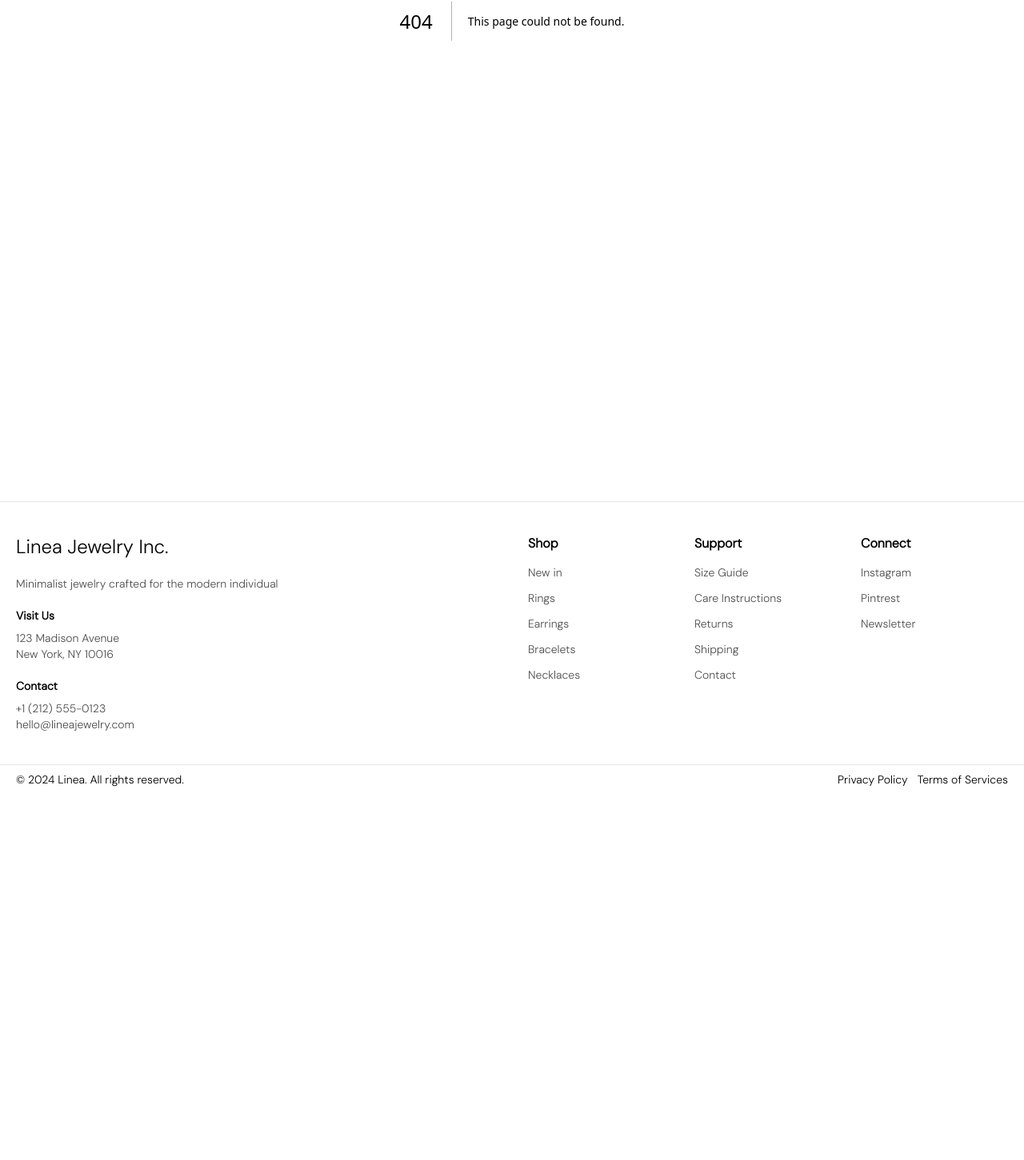
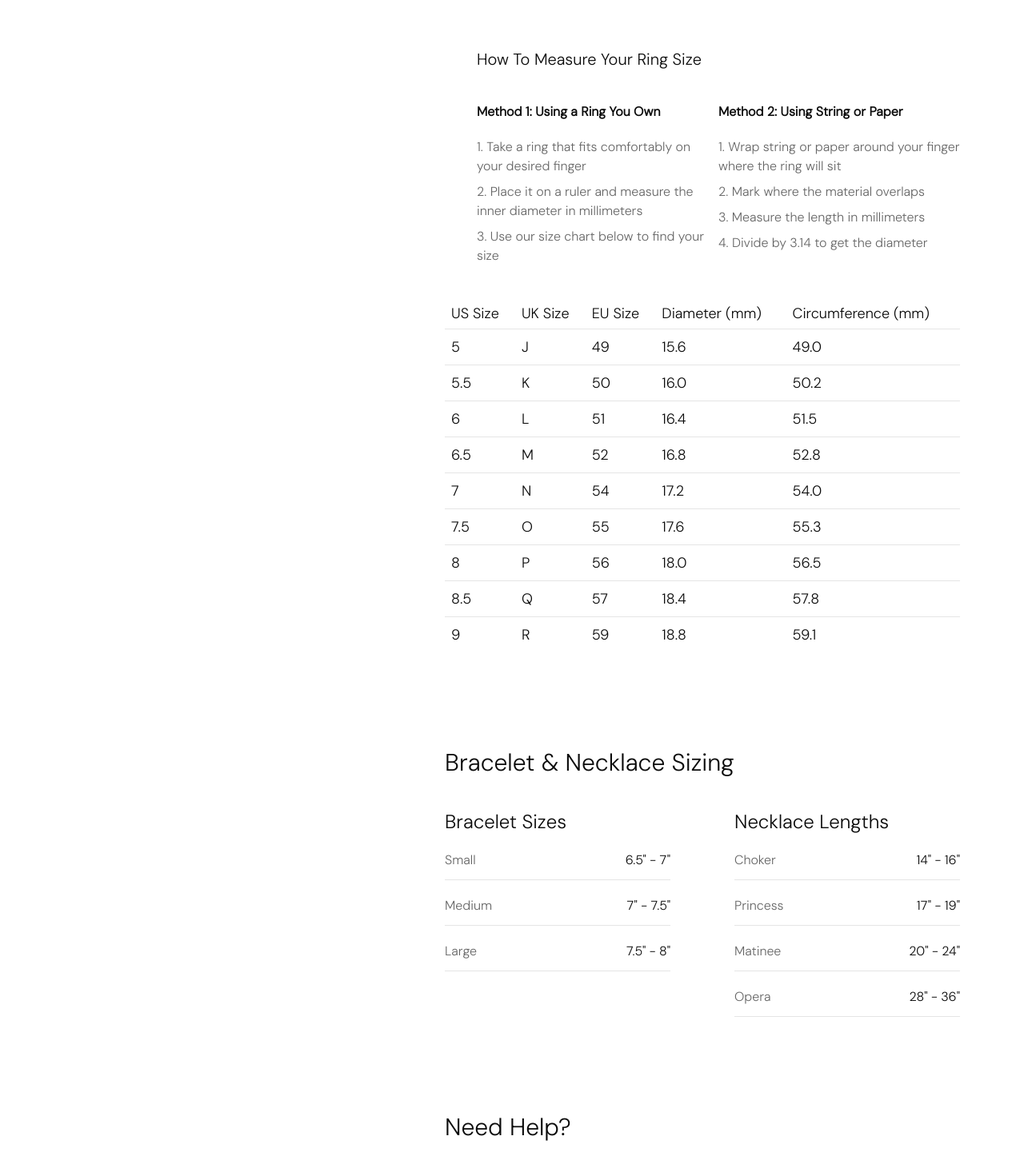
Before and after one commit to ts-krish/linea-jewellery, a Next.js app: page /about/size-guide in a window 1280 px wide. Before the commit this address had no page. Shown: the part 439-1890 px from the top of the page at 80% size. Before the commit the page ends 1432 px from the top, so only its background shows below. Built offline with nearby package versions, Linux system fonts and the light colour scheme.

Commit message:
Added Sizeguide page in about route

```diff
--- /dev/null
+++ b/src/app/about/size-guide/page.tsx
@@ -0,0 +1,7 @@
+import { SizeGuide } from "@/modules/about";
+
+const SizeGuidePage = () => {
+  return <SizeGuide />;
+};
+
+export default SizeGuidePage;
--- a/src/components/ui/index.ts
+++ b/src/components/ui/index.ts
@@ -5,3 +5,4 @@ export * from "./input";
 export * from "./popover";
 export * from "./separator";
 export * from "./sheet";
+export * from "./table";
--- /dev/null
+++ b/src/components/ui/table.tsx
@@ -0,0 +1,116 @@
+"use client"
+
+import * as React from "react"
+
+import { cn } from "@/lib/utils"
+
+function Table({ className, ...props }: React.ComponentProps<"table">) {
+  return (
+    <div
+      data-slot="table-container"
+      className="relative w-full overflow-x-auto"
+    >
+      <table
+        data-slot="table"
+        className={cn("w-full caption-bottom text-sm", className)}
+        {...props}
+      />
+    </div>
+  )
+}
+
+function TableHeader({ className, ...props }: React.ComponentProps<"thead">) {
+  return (
+    <thead
+      data-slot="table-header"
+      className={cn("[&_tr]:border-b", className)}
+      {...props}
+    />
+  )
+}
+
+function TableBody({ className, ...props }: React.ComponentProps<"tbody">) {
+  return (
+    <tbody
+      data-slot="table-body"
+      className={cn("[&_tr:last-child]:border-0", className)}
+      {...props}
+    />
+  )
+}
+
+function TableFooter({ className, ...props }: React.ComponentProps<"tfoot">) {
+  return (
+    <tfoot
+      data-slot="table-footer"
+      className={cn(
+        "border-t bg-muted/50 font-medium [&>tr]:last:border-b-0",
+        className
+      )}
+      {...props}
+    />
+  )
+}
+
+function TableRow({ className, ...props }: React.ComponentProps<"tr">) {
+  return (
+    <tr
+      data-slot="table-row"
+      className={cn(
+        "border-b transition-colors hover:bg-muted/50 data-[state=selected]:bg-muted",
+        className
+      )}
+      {...props}
+    />
+  )
+}
+
+function TableHead({ className, ...props }: React.ComponentProps<"th">) {
+  return (
+    <th
+      data-slot="table-head"
+      className={cn(
+        "h-10 px-2 text-left align-middle font-medium whitespace-nowrap text-foreground [&:has([role=checkbox])]:pr-0",
+        className
+      )}
+      {...props}
+    />
+  )
+}
+
+function TableCell({ className, ...props }: React.ComponentProps<"td">) {
+  return (
+    <td
+      data-slot="table-cell"
+      className={cn(
+        "p-2 align-middle whitespace-nowrap [&:has([role=checkbox])]:pr-0",
+        className
+      )}
+      {...props}
+    />
+  )
+}
+
+function TableCaption({
+  className,
+  ...props
+}: React.ComponentProps<"caption">) {
+  return (
+    <caption
+      data-slot="table-caption"
+      className={cn("mt-4 text-sm text-muted-foreground", className)}
+      {...props}
+    />
+  )
+}
+
+export {
+  Table,
+  TableHeader,
+  TableBody,
+  TableFooter,
+  TableHead,
+  TableRow,
+  TableCell,
+  TableCaption,
+}
--- /dev/null
+++ b/src/modules/about/SizeGuide.tsx
@@ -0,0 +1,167 @@
+import {
+  Separator,
+  Table,
+  TableBody,
+  TableCell,
+  TableHead,
+  TableHeader,
+  TableRow,
+  Button,
+} from "@/components/ui";
+
+const sizeData = [
+  { us: "5", uk: "J", eu: "49", diameter: "15.6", circumference: "49.0" },
+  { us: "5.5", uk: "K", eu: "50", diameter: "16.0", circumference: "50.2" },
+  { us: "6", uk: "L", eu: "51", diameter: "16.4", circumference: "51.5" },
+  { us: "6.5", uk: "M", eu: "52", diameter: "16.8", circumference: "52.8" },
+  { us: "7", uk: "N", eu: "54", diameter: "17.2", circumference: "54.0" },
+  { us: "7.5", uk: "O", eu: "55", diameter: "17.6", circumference: "55.3" },
+  { us: "8", uk: "P", eu: "56", diameter: "18.0", circumference: "56.5" },
+  { us: "8.5", uk: "Q", eu: "57", diameter: "18.4", circumference: "57.8" },
+  { us: "9", uk: "R", eu: "59", diameter: "18.8", circumference: "59.1" },
+];
+
+const SizeGuide = () => {
+  return (
+    <div>
+      <div className="flex flex-col gap-5">
+        <h1 className="text-5xl">Size Guide</h1>
+        <p className="text-black/60">
+          Find your perfect fit with our comprehensive sizing guide
+        </p>
+      </div>
+      <div className="py-20">
+        <Separator />
+      </div>
+      <div>
+        <div>
+          <h2 className="text-4xl mb-20">Ring Sizing</h2>
+        </div>
+        <div className="pl-10">
+          <div>
+            <h2 className="text-xl">How To Measure Your Ring Size</h2>
+          </div>
+          <div className="grid grid-cols-1 md:grid-cols-2">
+            <div>
+              <h4 className="font-semibold pt-10 py-5">
+                Method 1: Using a Ring You Own
+              </h4>
+              <ol className="text-black/60 list-inside list-decimal space-y-2">
+                <li>
+                  Take a ring that fits comfortably on your desired finger
+                </li>
+                <li>
+                  Place it on a ruler and measure the inner diameter in
+                  millimeters
+                </li>
+                <li>Use our size chart below to find your size</li>
+              </ol>
+            </div>
+
+            <div>
+              <h4 className="font-semibold pt-10 py-5">
+                Method 2: Using String or Paper
+              </h4>
+              <ol className="text-black/60 list-inside list-decimal space-y-2">
+                <li>
+                  Wrap string or paper around your finger where the ring will
+                  sit
+                </li>
+                <li>Mark where the material overlaps</li>
+                <li>Measure the length in millimeters</li>
+                <li>Divide by 3.14 to get the diameter</li>
+              </ol>
+            </div>
+          </div>
+        </div>
+      </div>
+      <div className="w-full my-10 overflow-x-auto">
+        <Table>
+          <TableHeader className="py-5 text-lg">
+            <TableRow>
+              <TableHead>US Size</TableHead>
+              <TableHead>UK Size</TableHead>
+              <TableHead>EU Size</TableHead>
+              <TableHead>Diameter (mm)</TableHead>
+              <TableHead>Circumference (mm)</TableHead>
+            </TableRow>
+          </TableHeader>
+
+          <TableBody className="py-5 text-lg">
+            {sizeData.map((row, i) => (
+              <TableRow key={i}>
+                <TableCell>{row.us}</TableCell>
+                <TableCell>{row.uk}</TableCell>
+                <TableCell>{row.eu}</TableCell>
+                <TableCell>{row.diameter}</TableCell>
+                <TableCell>{row.circumference}</TableCell>
+              </TableRow>
+            ))}
+          </TableBody>
+        </Table>
+      </div>
+      <div className="my-30">
+        <div className="text-3xl my-10">
+          <h3>Bracelet & Necklace Sizing</h3>
+        </div>
+        <div className="grid grid-cols-1 md:grid-cols-2 gap-20">
+          <div className="flex flex-col gap-5">
+            <h4 className="text-2xl">Bracelet Sizes</h4>
+            <div className="flex pb-3 justify-between border-b border-b-black/10">
+              <span className="text-black/60">Small</span>
+              <span>6.5&quot; - 7&quot;</span>
+            </div>
+            <div className="flex pb-3 justify-between border-b border-b-black/10">
+              <span className="text-black/60">Medium</span>
+              <span>7&quot; - 7.5&quot;</span>
+            </div>
+            <div className="flex pb-3 justify-between border-b border-b-black/10">
+              <span className="text-black/60">Large</span>
+              <span>7.5&quot; - 8&quot;</span>
+            </div>
+          </div>
+          <div className="flex flex-col gap-5">
+            <h4 className="text-2xl">Necklace Lengths</h4>
+            <div className="flex pb-3 justify-between border-b border-b-black/10">
+              <span className="text-black/60">Choker</span>
+              <span>14&quot; - 16&quot;</span>
+            </div>
+            <div className="flex pb-3 justify-between border-b border-b-black/10">
+              <span className="text-black/60">Princess</span>
+              <span>17&quot; - 19&quot;</span>
+            </div>
+            <div className="flex pb-3 justify-between border-b border-b-black/10">
+              <span className="text-black/60">Matinee</span>
+              <span>20&quot; - 24&quot;</span>
+            </div>
+            <div className="flex pb-3 justify-between border-b border-b-black/10">
+              <span className="text-black/60">Opera</span>
+              <span>28&quot; - 36&quot;</span>
+            </div>
+          </div>
+        </div>
+      </div>
+      <div className="my-20">
+        <div className="text-3xl flex flex-col gap-5">
+          <h3>Need Help?</h3>
+          <p className="text-base text-black/60">
+            Still unsure about sizing? Our jewelry consultants are here to help
+            you find the perfect fit. Download our printable size guide or
+            schedule a virtual consultation.
+          </p>
+        </div>
+        <div className="flex my-5 gap-3">
+          <Button
+            className="py-3 font-extrabold bg-white ring ring-gray-500 rounded-none"
+            variant={"secondary"}
+          >
+            Download PDF Guide
+          </Button>
+          <Button className="rounded-none">Schedule Consultation</Button>
+        </div>
+      </div>
+    </div>
+  );
+};
+
+export default SizeGuide;
--- a/src/modules/about/index.ts
+++ b/src/modules/about/index.ts
@@ -1,2 +1,3 @@
 export { default as OurStory } from "./OurStory";
+export { default as SizeGuide } from "./SizeGuide";
 export { default as Sustainable } from "./Sustainable";
```
